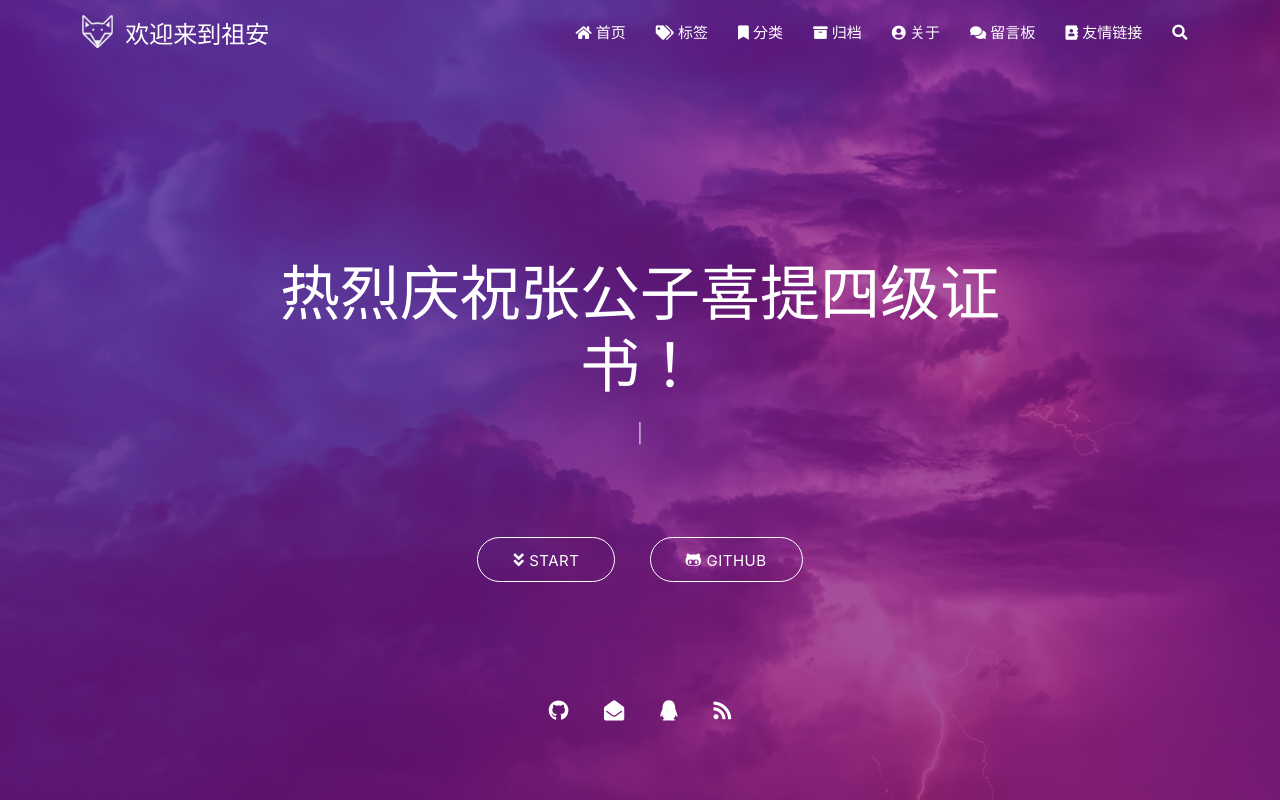
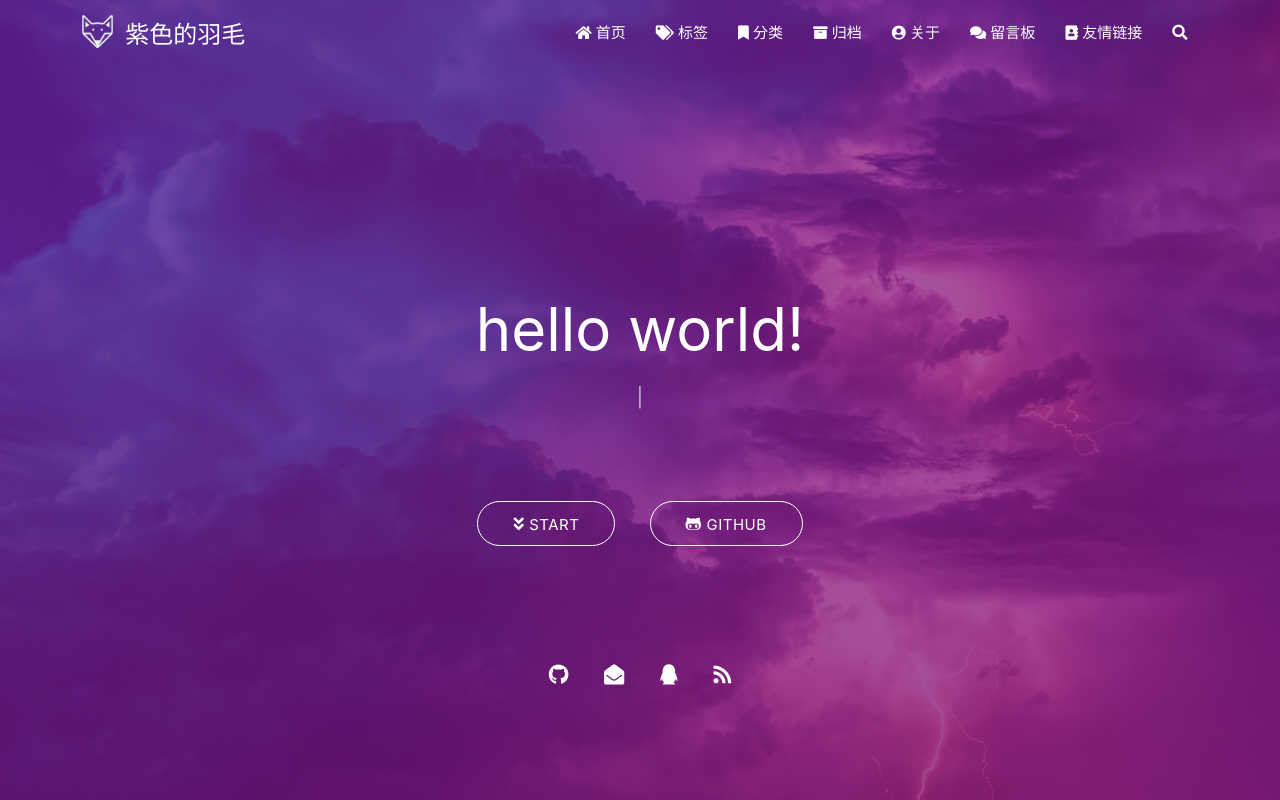
Before and after one commit to liziyuGitHub/liziyu, a plain HTML site: page index.html in a window 1280 px wide. Shown: the top 800 px of the page. Drawn offline with nearby package versions, Linux system fonts and the light colour scheme; some packages are replaced by stand-ins of ours; no server answers; a script that the page names is missing.

Commit message:
Site updated: 2022-09-06 11:35:56

```diff
--- a/index.html
+++ b/index.html
@@ -4,7 +4,7 @@
 
 <head>
     <meta charset="utf-8">
-    <meta name="keywords" content="欢迎来到祖安">
+    <meta name="keywords" content="紫色的羽毛">
     <meta name="description" content="">
     <meta http-equiv="X-UA-Compatible" content="IE=edge">
     <meta name="viewport" content="width=device-width, initial-scale=1.0, user-scalable=no">
@@ -16,7 +16,7 @@
     <!-- Global site tag (gtag.js) - Google Analytics -->
 
 
-    <title>欢迎来到祖安</title>
+    <title>紫色的羽毛</title>
     <link rel="icon" type="image/png" href="/favicon.png">
 
     <link rel="stylesheet" type="text/css" href="/libs/awesome/css/all.css">
@@ -43,7 +43,7 @@
 
                     <img src="/medias/logo.png" class="logo-img" alt="LOGO">
 
-                    <span class="logo-span">欢迎来到祖安</span>
+                    <span class="logo-span">紫色的羽毛</span>
                 </a>
             </div>
 
@@ -142,7 +142,7 @@
 
         <img src="/medias/logo.png" class="logo-img circle responsive-img">
 
-        <div class="logo-name">欢迎来到祖安</div>
+        <div class="logo-name">紫色的羽毛</div>
         <div class="logo-desc">
 
             Never really desperate, only the lost of the soul.
@@ -360,7 +360,7 @@
         <div class="brand">
             <div class="title center-align">
 
-                热烈庆祝张公子喜提四级证书！
+                hello world!
 
             </div>
 
```
Also changed, not shown: 2022/09/05/hello-world/index.html (+4 -4 lines), 2022/09/05/my-first-blog/index.html (+4 -4 lines), 404/index.html (+4 -4 lines), about/index.html (+5 -5 lines), archives/2022/09/index.html (+5 -5 lines), archives/2022/index.html (+5 -5 lines), archives/index.html (+5 -5 lines), categories/index.html (+5 -5 lines), tags/index.html (+5 -5 lines).
